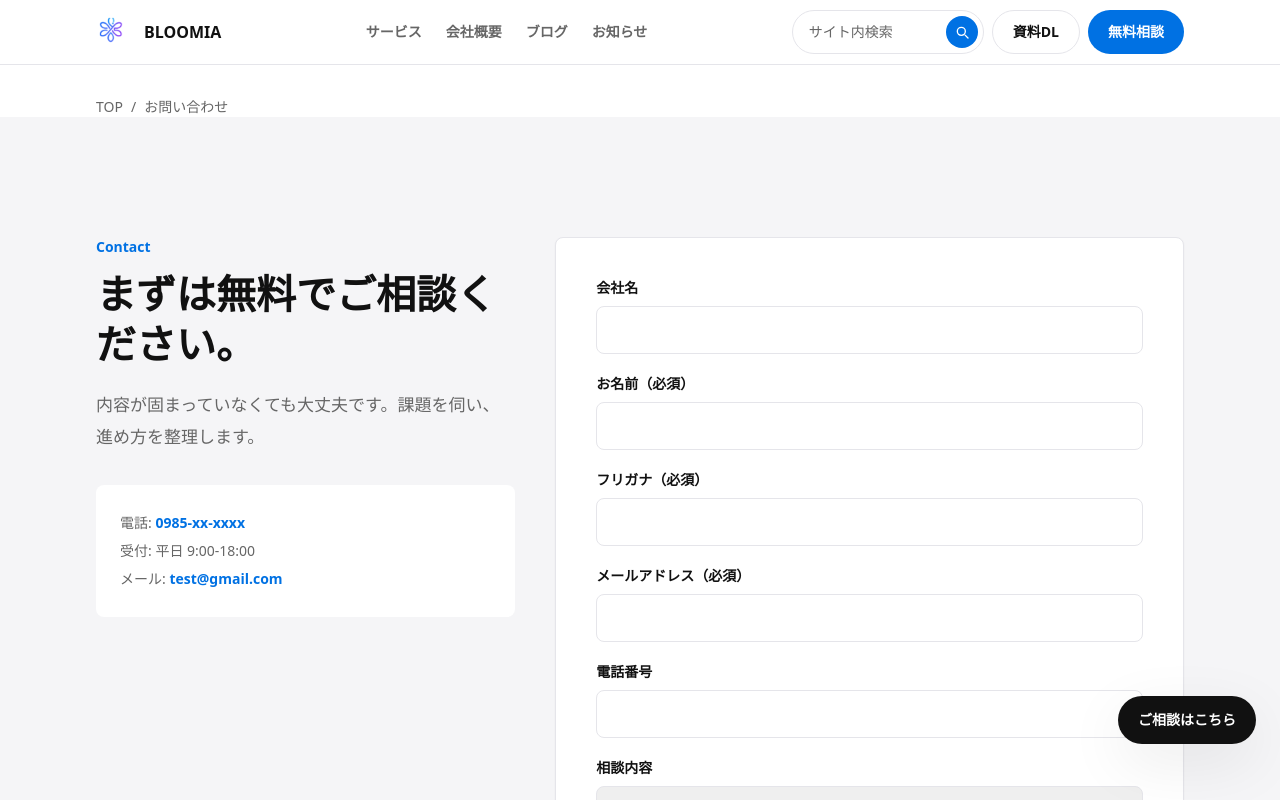
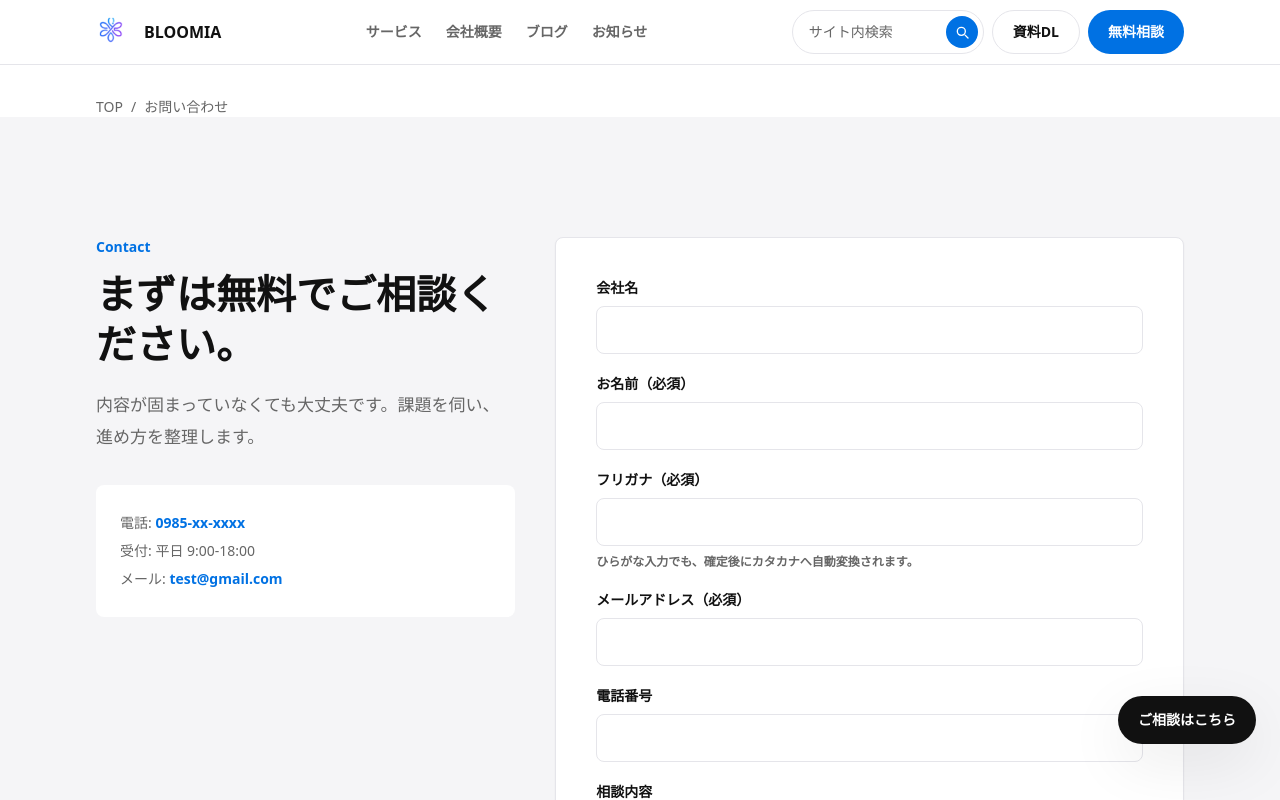
Before and after one commit to iwamitsuco/officialSite, a Next.js app: page /contact in a window 1280 px wide. Shown: the top 800 px of the page. Built offline with nearby package versions, Linux system fonts and the light colour scheme.

Commit message:
Add furigana conversion helper text

```diff
--- a/components/forms/ContactForm.tsx
+++ b/components/forms/ContactForm.tsx
@@ -228,7 +228,7 @@ function FuriganaField({ error }: { error?: string }) {
     <label className="grid gap-2 text-sm font-semibold">
       フリガナ（必須）
       <input
-        aria-describedby={error ? "furigana-error" : undefined}
+        aria-describedby={error ? "furigana-help furigana-error" : "furigana-help"}
         aria-invalid={error ? "true" : undefined}
         className={`min-h-12 rounded-lg border px-4 text-base font-normal ${
           error ? "border-red-300 bg-red-50/40" : "border-apple-border"
@@ -249,6 +249,9 @@ function FuriganaField({ error }: { error?: string }) {
         type="text"
         value={value}
       />
+      <span className="text-xs font-semibold text-apple-sub" id="furigana-help">
+        ひらがな入力でも、確定後にカタカナへ自動変換されます。
+      </span>
       {error ? (
         <span className="text-xs font-semibold text-red-600" id="furigana-error">
           {error}
```
